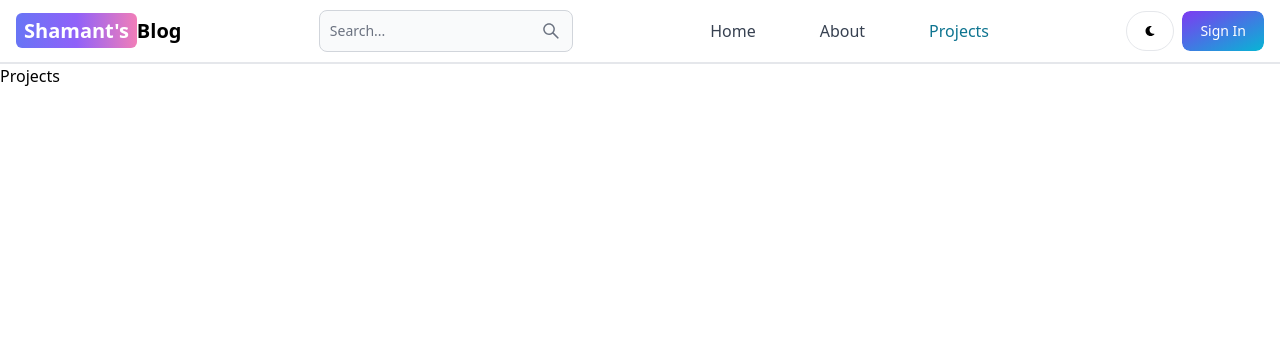
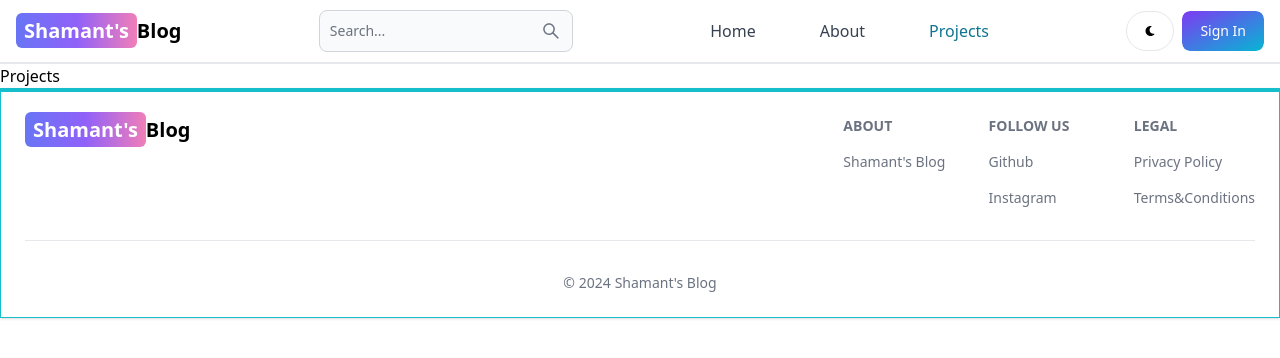
Before and after one commit to Sam-111001/MERN_STACK_Blog, a React (Vite) app in the folder client/: page /projects in a window 1280 px wide. Shown: the top 358 px of the page. Built offline with nearby package versions, Linux system fonts and the light colour scheme.

Commit message:
Added Footer with functionalities

```diff
--- a/client/src/App.jsx
+++ b/client/src/App.jsx
@@ -6,6 +6,7 @@ import SignUp from './pages/SignUp'
 import Dashboard from './pages/Dashboard'
 import Projects from './pages/Projects'
 import Header from "./components/Header";
+import Footer from "./components/Footer";
 
 
 export default function App() {
@@ -20,6 +21,7 @@ export default function App() {
         <Route path="/dashboard" element={<Dashboard />} />
         <Route path="/projects" element={<Projects />} />
       </Routes>
+      <Footer />
     </BrowserRouter>
   )
 }
--- /dev/null
+++ b/client/src/components/Footer.jsx
@@ -0,0 +1,67 @@
+import { Footer } from "flowbite-react"
+import { Link } from "react-router-dom"
+
+export default function FooterComponent() {
+    return (
+        <Footer container className=" border rounded-none border-t-4 border-teal-400">
+            <div className="w-full max-w-7xl mx-auto">
+                <div className="grid w-full justify-between sm:flex md:grid-col-1">
+                    <div className="">
+                        <Link className="self-center whitespace-nowrap text-sm sm:text-xl font-semibold dark:text-white" to={"/"}>
+                            <span className="px-2 py-1 bg-gradient-to-r from-indigo-500 via-purple-500 to-pink-400 rounded-md text-white">{"Shamant's"}</span>Blog
+                        </Link>
+                    </div>
+                    <div className="grid grid-cols-2 gap-8 mt-4 sm:mt-0 sm:grid-cols-3 sm:gap-6">
+                        <div className="">
+                            <Footer.Title className="mb-4" title="About" />
+                            <Footer.LinkGroup col>
+                                <Footer.Link
+                                    href="/about"
+                                    target="_blank"
+                                >
+                                    {"Shamant's "}Blog
+                                </Footer.Link>
+                            </Footer.LinkGroup>
+                        </div>
+                        <div className="">
+                            <Footer.Title className="mb-4" title="Follow us" />
+                            <Footer.LinkGroup col>
+                                <Footer.Link
+                                    href="https://github.com/Sam-111001"
+                                    target="_blank"
+                                >
+                                    Github
+                                </Footer.Link>
+                                <Footer.Link
+                                    href="https://www.instagram.com/shamantmyageri/"
+                                    target="_blank"
+                                >
+                                    Instagram
+                                </Footer.Link>
+                            </Footer.LinkGroup>
+                        </div>
+                        <div className="">
+                            <Footer.Title className="mb-4" title="Legal" />
+                            <Footer.LinkGroup col>
+                                <Footer.Link
+                                    href="#"
+                                >
+                                    Privacy Policy
+                                </Footer.Link>
+                                <Footer.Link
+                                    href="#"
+                                >
+                                    Terms&Conditions
+                                </Footer.Link>
+                            </Footer.LinkGroup>
+                        </div>
+                    </div>
+                </div>
+                <Footer.Divider />
+                <div className="">
+                    <Footer.Copyright href="#" by="Shamant's Blog" year={new Date().getFullYear()} />
+                </div>
+            </div>
+        </Footer>
+    )
+}
```
